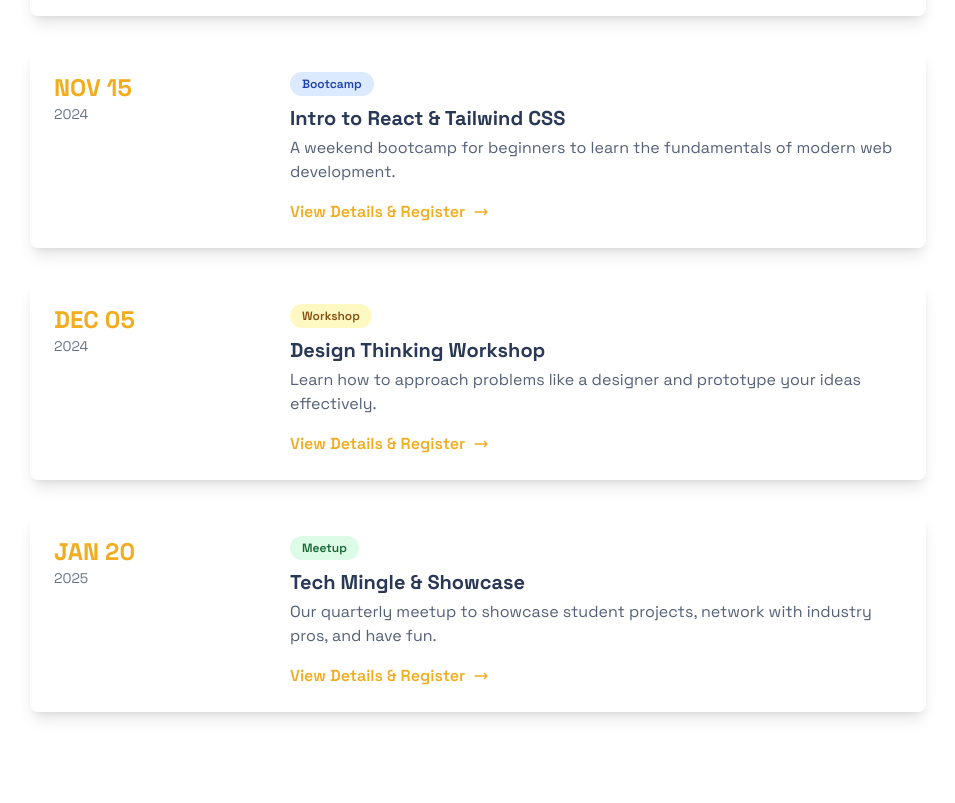
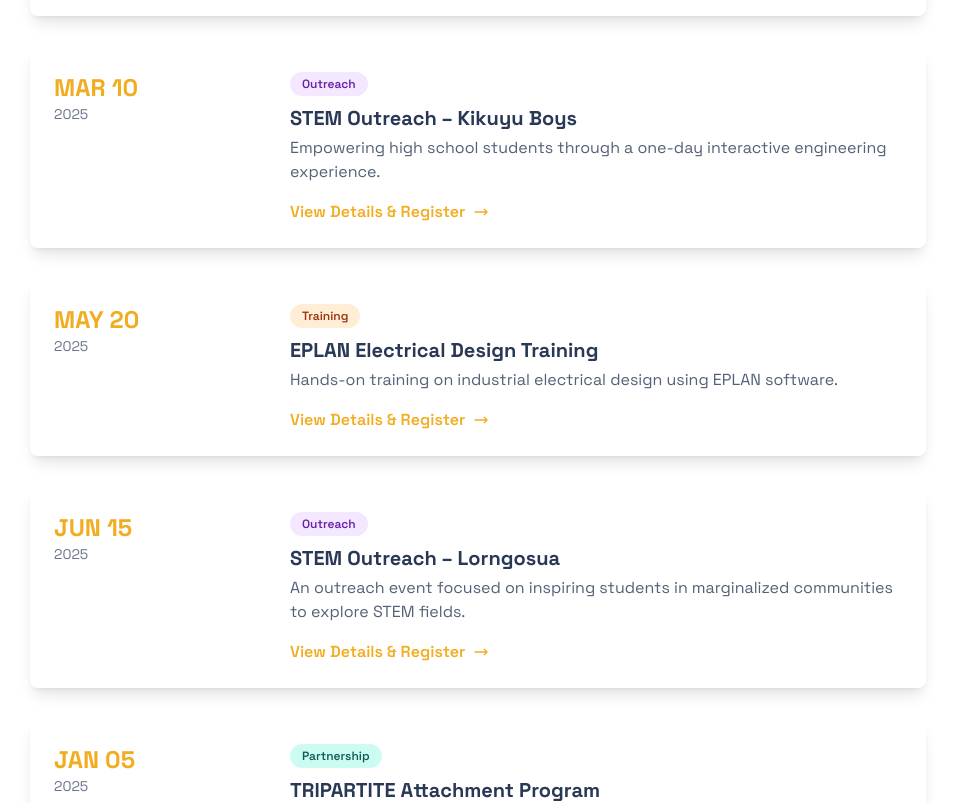
Before and after one commit to 0uma0tieno/the-lads, a React (Vite) app: page / in a window 1280 px wide. Shown: the part 3580-4383 px from the top of the page, without its empty margins (162-1117 px from the left). Built offline with nearby package versions, Linux system fonts and the light colour scheme; no server answers.

Commit message:
added some few details about the things we've been doing

```diff
--- a/src/constants/index.ts
+++ b/src/constants/index.ts
@@ -67,45 +67,56 @@ export const projectsData: Project[] = [
 
 export const eventsData: Event[] = [
   {
-        id: 'hardware-hackathon-2024',
-        date: 'OCT 22, 2024',
-        title: 'Hardware Hackathon: Build The Future',
-        description: 'A 48-hour challenge to create an innovative hardware solution to a real-world problem.',
-        detailedDescription: 'Join us for an intense 48-hour marathon of creativity, collaboration, and caffeine! Teams will be challenged to design, prototype, and build a hardware project that addresses a key issue in sustainability. We provide the components, tools, and mentorship from industry experts. You bring the ideas and the drive. Prizes will be awarded for innovation, technical execution, and impact.',
-        location: 'iHub, Senteu Plaza, Nairobi',
-        imageUrl: 'https://picsum.photos/seed/hackathon/1200/400',
-        type: 'Hackathon'
+    id: 'pcb-design-training',
+    date: 'JAN 01, 2025',
+    title: 'PCB Design Training',
+    description: 'An advanced workshop on printed circuit board (PCB) design using KiCad and prototyping tools.',
+    detailedDescription: 'This 6-week workshop equipped participants with skills to design, simulate, and export custom PCBs. Attendees learned schematic design, board layout, and how to prepare Gerber files for manufacturing using KiCad.',
+    location: 'Multimedia University',
+    imageUrl: 'https://picsum.photos/seed/pcbtraining/1200/400',
+    type: 'Training'
   },
   {
-        id: 'intro-to-react-nov-2024',
-        date: 'NOV 15, 2024',
-        title: 'Intro to React & Tailwind CSS',
-        description: 'A weekend bootcamp for beginners to learn the fundamentals of modern web development.',
-        detailedDescription: 'This two-day, hands-on bootcamp is perfect for anyone looking to kickstart their career in web development. We will cover the core concepts of React, including components, state, and props, and then show you how to build beautiful, responsive UIs rapidly with Tailwind CSS. No prior experience is required, just a laptop and a passion for learning.',
-        location: 'Strathmore University Auditorium',
-        imageUrl: 'https://picsum.photos/seed/bootcamp/1200/400',
-        type: 'Bootcamp'
+    id: 'stem-outreach-kikuyu',
+    date: 'MAR 10, 2025',
+    title: 'STEM Outreach – Kikuyu Boys',
+    description: 'Empowering high school students through a one-day interactive engineering experience.',
+    detailedDescription: 'In this outreach to Kikuyu Boys High School, our team guided students through practical sessions in electronics and programming, giving them a glimpse of what future careers in STEM could look like.',
+    location: 'Kikuyu Boys High School, Kiambu',
+    imageUrl: 'https://picsum.photos/seed/kikuyu/1200/400',
+    type: 'Outreach'
+  },
+
+  {
+    id: 'eplan-electrical-training',
+    date: 'MAY 20, 2025',
+    title: 'EPLAN Electrical Design Training',
+    description: 'Hands-on training on industrial electrical design using EPLAN software.',
+    detailedDescription: 'Participants learned how to create professional-grade wiring diagrams and control panel layouts using EPLAN. The training was ideal for those looking to enter industrial automation or electrical system design.',
+    location: 'Virtual Training',
+    imageUrl: 'https://picsum.photos/seed/eplan/1200/400',
+    type: 'Training'
   },
   {
-        id: 'design-thinking-dec-2024',
-        date: 'DEC 05, 2024',
-        title: 'Design Thinking Workshop',
-        description: 'Learn how to approach problems like a designer and prototype your ideas effectively.',
-        detailedDescription: 'Unlock your creative potential in this interactive workshop on Design Thinking. You will learn the full five-stage process: Empathize, Define, Ideate, Prototype, and Test. Through a series of fun exercises and a team-based challenge, you will learn how to transform complex problems into elegant, user-centric solutions. This skill is invaluable for any aspiring innovator or entrepreneur.',
-        location: 'University of Nairobi, Main Campus',
-        imageUrl: 'https://picsum.photos/seed/workshop/1200/400',
-        type: 'Workshop'
+    id: 'stem outreach Lorngosua',
+    date: 'JUN 15, 2025',
+    title: 'STEM Outreach – Lorngosua',
+    description: 'An outreach event focused on inspiring students in marginalized communities to explore STEM fields.',
+    detailedDescription: 'The Lads team visited Lorngosua in Kajiado County for a full-day STEM outreach. We conducted hands-on sessions in basic electronics, coding, and design thinking, aimed at sparking curiosity and interest in engineering among young learners.',
+    location: 'Lorngosua Primary, Kajiado County',
+    imageUrl: 'https://picsum.photos/seed/lorngosua/1200/400',
+    type: 'Outreach'
   },
   {
-        id: 'tech-mingle-jan-2025',
-        date: 'JAN 20, 2025',
-        title: 'Tech Mingle & Showcase',
-        description: 'Our quarterly meetup to showcase student projects, network with industry pros, and have fun.',
-        detailedDescription: 'Come and see what The Lads have been building! Our quarterly Tech Mingle is a relaxed evening where students showcase their latest projects to peers, mentors, and industry professionals. It is a fantastic opportunity to get inspired, find collaborators for your next big idea, and network with leading tech companies in Kenya. Plus, there will be pizza!',
-        location: 'The Lads HQ',
-        imageUrl: 'https://picsum.photos/seed/mingle/1200/400',
-        type: 'Meetup'
-    },
+    id: 'TRIPARTITE Attachment Program',
+    date: 'JAN 05, 2025',
+    title: 'TRIPARTITE Attachment Program',
+    description: 'Attachment program for MMU and JKUAT students.',
+    detailedDescription: 'In 2025, The Lads secured collaboration with three leading companies to offer structured attachment opportunities. This program provides real-world experience to students from Multimedia University and JKUAT in fields electrical panel design, automation and control.',
+    location: 'Multimedia University of Kenya',
+    imageUrl: 'https://picsum.photos/seed/partnerships/1200/400',
+    type: 'Partnership'
+  }
 ];
 
 export const teamData: TeamMember[] = [
--- a/src/pages/EventDetail.tsx
+++ b/src/pages/EventDetail.tsx
@@ -31,6 +31,15 @@ const EventDetail: React.FC = () => {
       'Hackathon': 'bg-red-100 text-red-800',
       'Workshop': 'bg-yellow-100 text-yellow-800',
       'Meetup': 'bg-green-100 text-green-800',
+      'Outreach': 'bg-purple-100 text-purple-800',
+      'Training': 'bg-orange-100 text-orange-800',
+      'Partnership': 'bg-teal-100 text-teal-800',
+      'Conference': 'bg-pink-100 text-pink-800',
+      'Webinar': 'bg-indigo-100 text-indigo-800',
+      'Networking': 'bg-gray-100 text-gray-800',
+      'Seminar': 'bg-yellow-200 text-yellow-900',
+      'Panel Discussion': 'bg-purple-200 text-purple-900',
+      'Community Event': 'bg-green-200 text-green-900',
   };
 
   return (
--- a/src/pages/Events.tsx
+++ b/src/pages/Events.tsx
@@ -12,6 +12,15 @@ const EventItem: React.FC<{ event: EventType }> = ({ event }) => {
         'Hackathon': 'bg-red-100 text-red-800',
         'Workshop': 'bg-yellow-100 text-yellow-800',
         'Meetup': 'bg-green-100 text-green-800',
+        'Outreach': 'bg-purple-100 text-purple-800',
+        'Training': 'bg-orange-100 text-orange-800',
+        'Partnership': 'bg-teal-100 text-teal-800',
+        'Conference': 'bg-pink-100 text-pink-800',
+        'Webinar': 'bg-indigo-100 text-indigo-800',
+        'Networking': 'bg-gray-100 text-gray-800',
+        'Seminar': 'bg-yellow-200 text-yellow-900',
+        'Panel Discussion': 'bg-purple-200 text-purple-900',
+        'Community Event': 'bg-green-200 text-green-900',
     };
 
     return (
--- a/src/types/index.ts
+++ b/src/types/index.ts
@@ -23,7 +23,7 @@ export interface Event {
   detailedDescription: string;
   location: string;
   imageUrl: string;
-  type: 'Bootcamp' | 'Hackathon' | 'Workshop' | 'Meetup';
+  type: 'Bootcamp' | 'Hackathon' | 'Workshop' | 'Meetup' | 'Outreach' | 'Training' | 'Partnership' | 'Conference' | 'Webinar' | 'Networking' | 'Seminar' | 'Panel Discussion' | 'Community Event';
 }
 
 export interface TeamMember {
```
Lines whose indentation alone changed are shown as unchanged.
